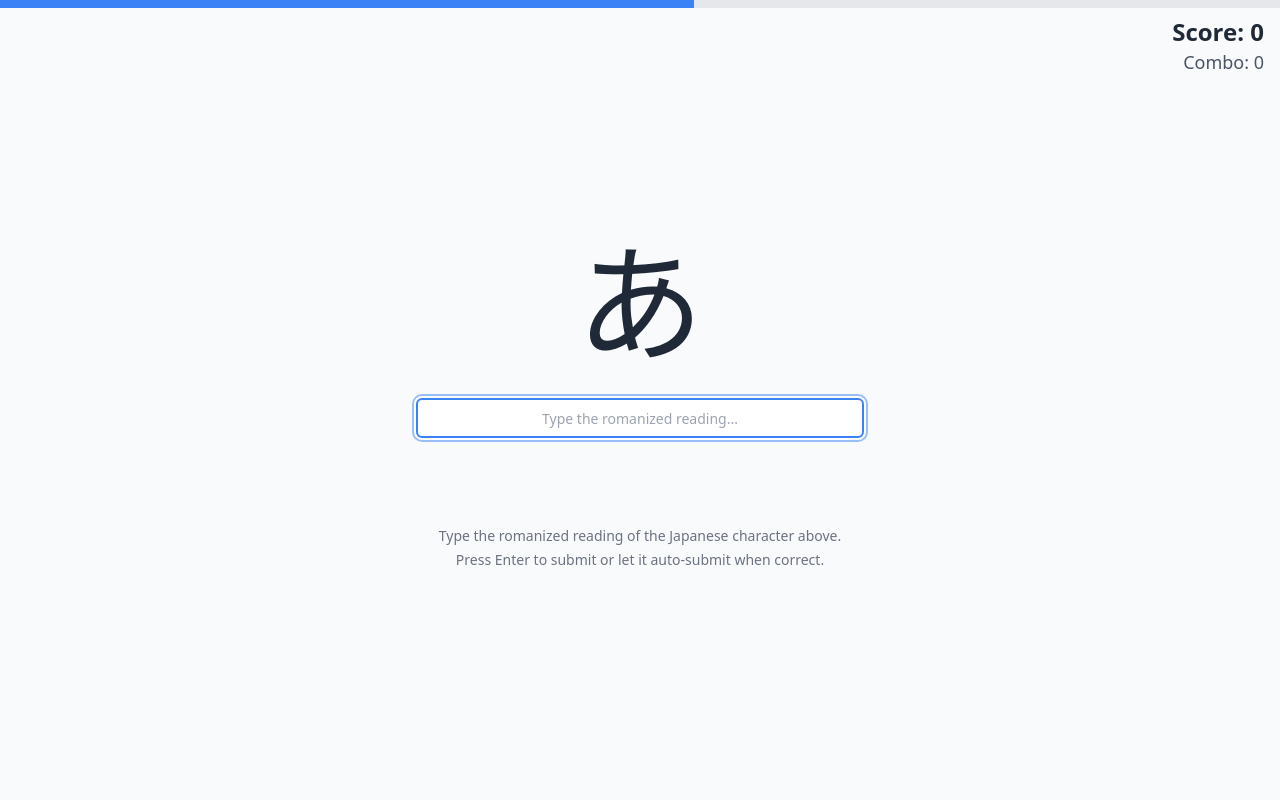
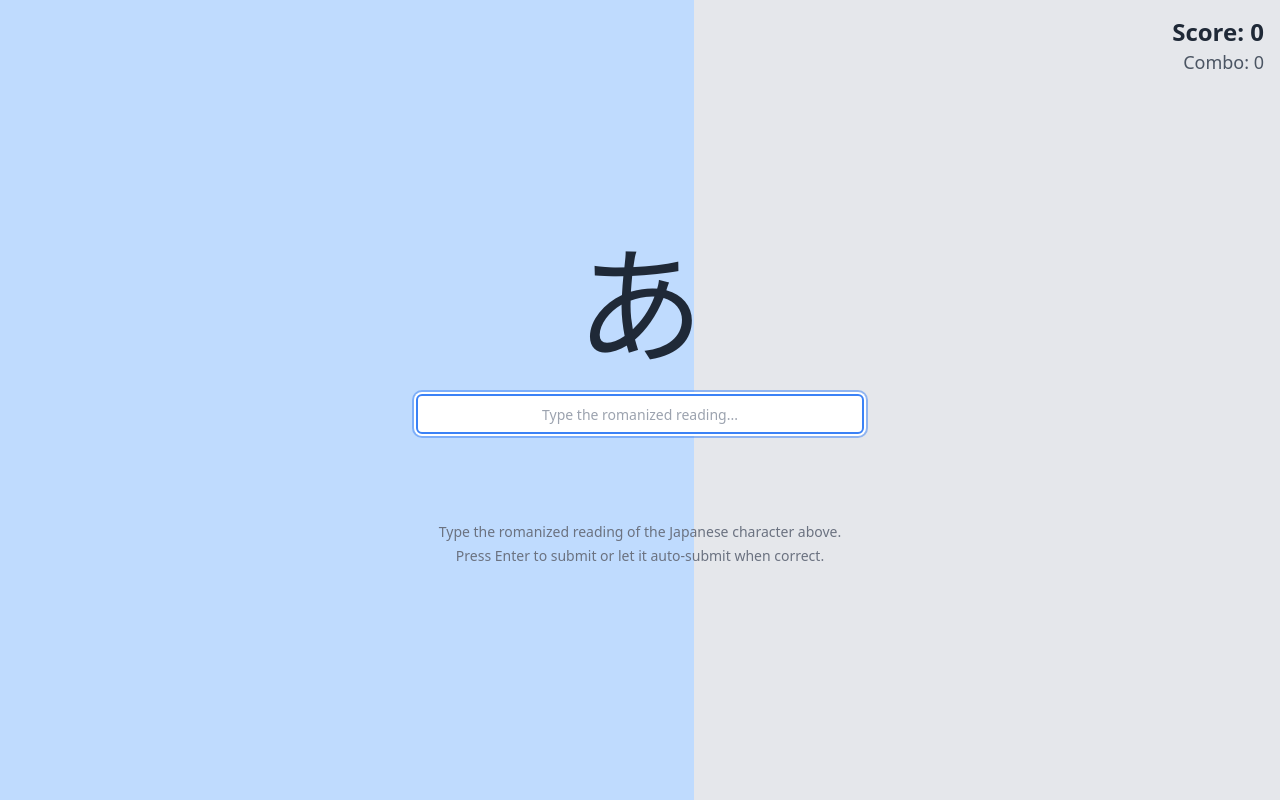
Before and after one commit to emily-li/rote-rush, a React (Vite) app: page / in a window 1280 px wide. Built offline with nearby package versions, Linux system fonts and the light colour scheme.

Commit message:
Make timer take up entire screen

```diff
--- a/src/App.tsx
+++ b/src/App.tsx
@@ -161,25 +161,26 @@ function KanaPractice() {
   const timerPercentage = (timeLeft / 10) * 100;
 
   return (
-    <div className="flex min-h-screen flex-col bg-gray-50">
-      {/* Timer Bar */}
-      <div className="h-2 w-full bg-gray-200">
+    <div className="relative flex min-h-screen flex-col bg-gray-50 overflow-hidden">
+      {/* Timer Background */}
+      <div className="fixed inset-0 z-0 w-full h-full flex">
         <div
-          className="h-full bg-blue-500 transition-all duration-1000 ease-linear"
+          className="bg-blue-200 transition-all duration-1000 ease-linear"
           style={{ width: `${timerPercentage}%` }}
         />
+        <div className="flex-1 bg-gray-200" />
       </div>
 
-      {/* Score and Combo */}
-      <div className="absolute right-4 top-4 text-right">
-        <div className="text-2xl font-bold text-gray-800">Score: {score}</div>
-        <div className="text-lg text-gray-600">Combo: {combo}</div>
-      </div>
+      {/* Main Content Overlay */}
+      <div className="relative z-10 flex flex-1 flex-col items-center justify-center px-8">
+        {/* Score and Combo */}
+        <div className="absolute right-4 top-4 text-right">
+          <div className="text-2xl font-bold text-gray-800">Score: {score}</div>
+          <div className="text-lg text-gray-600">Combo: {combo}</div>
+        </div>
 
-      {/* Main Content */}
-      <div className="flex flex-1 flex-col items-center justify-center px-8">
         {/* Japanese Character */}
-        <div className="mb-8 select-none text-9xl font-light text-gray-800">
+        <div className="mb-8 select-none text-9xl font-light text-gray-800 kana">
           {currentChar.char}
         </div>
 
```
